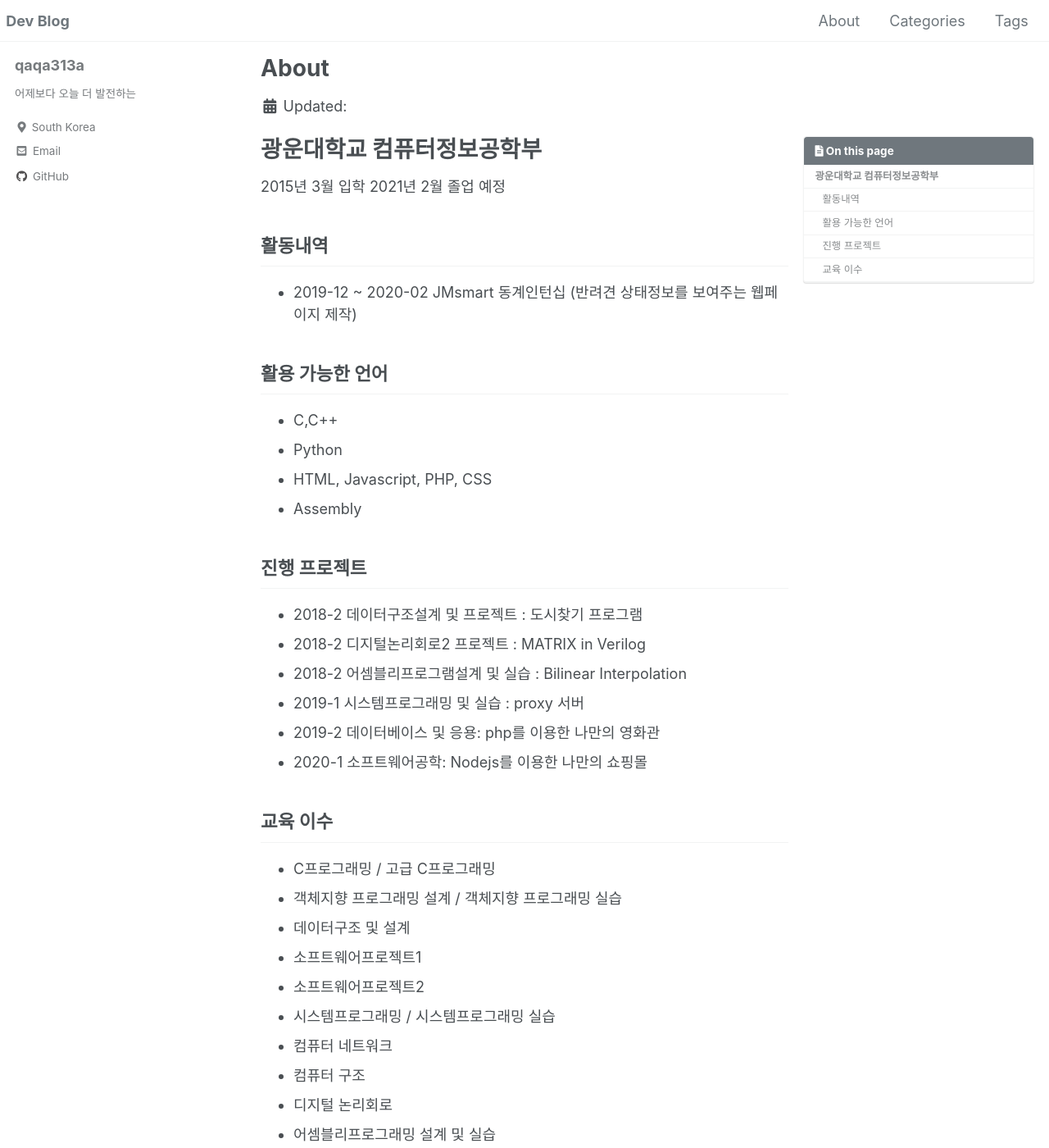
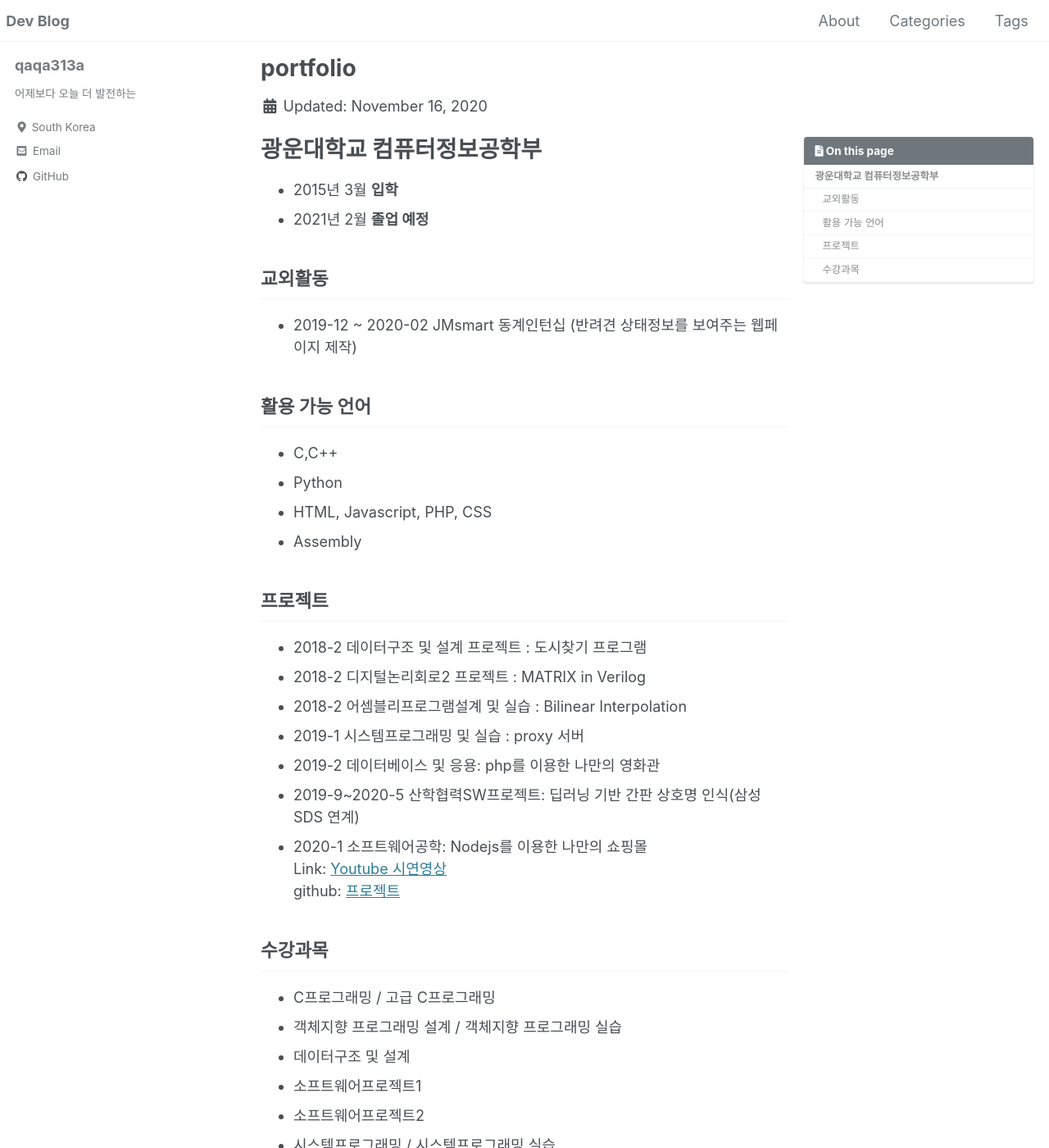
Before and after one commit to ChangWoo95/ChangWoo95.github.io, a Jekyll site: the page built from _pages/about.md, in a window 1280 px wide and 1400 px high. Shown: the whole window at 82% size. Built offline with Jekyll 4.4.1, drawn with Linux system fonts in a browser that asks for light colours; cached includes are drawn as plain includes; some of the changed text lies outside the part shown.

Commit message:
about modify

```diff
--- a/_pages/about.md
+++ b/_pages/about.md
@@ -1,43 +1,36 @@
 ---
 permalink: /about/
-title: "About"
+title: "portfolio"
 excerpt: "About me."
-layouts_gallery:
-  #- url: /assets/images/mm-layout-splash.png
-  #  image_path: /assets/images/mm-layout-splash.png
-  #  alt: "splash layout example"
-  #- url: /assets/images/mm-layout-single-meta.png
-  #  image_path: /assets/images/mm-layout-single-meta.png
-  #  alt: "single layout with comments and related posts"
-  #- url: /assets/images/mm-layout-archive.png
-  #  image_path: /assets/images/mm-layout-archive.png
-  #  alt: "archive layout example"
-last_modified_at: 2020-11-11
+date: 2020-11-16 22:26:00
 toc: true
 ---
 
 # 광운대학교 컴퓨터정보공학부
-2015년 3월 입학
-2021년 2월 졸업 예정
+* 2015년 3월 **입학** <br>
+* 2021년 2월 **졸업 예정**
 
-## 활동내역
+## 교외활동
 - 2019-12 ~ 2020-02 JMsmart 동계인턴십 (반려견 상태정보를 보여주는 웹페이지 제작)
 
-## 활용 가능한 언어
+## 활용 가능 언어
 - C,C++
 - Python
 - HTML, Javascript, PHP, CSS
 - Assembly
 
-## 진행 프로젝트
-- 2018-2 데이터구조설계 및 프로젝트 : 도시찾기 프로그램
+## 프로젝트
+- 2018-2 데이터구조 및 설계 프로젝트 : 도시찾기 프로그램
 - 2018-2 디지털논리회로2 프로젝트 : MATRIX in Verilog
 - 2018-2 어셈블리프로그램설계 및 실습 : Bilinear Interpolation
 - 2019-1 시스템프로그래밍 및 실습 : proxy 서버
 - 2019-2 데이터베이스 및 응용: php를 이용한 나만의 영화관
-- 2020-1 소프트웨어공학: Nodejs를 이용한 나만의 쇼핑몰
+- 2019-9~2020-5 산학협력SW프로젝트: 딥러닝 기반 간판 상호명 인식(삼성 SDS 연계)
+- 2020-1 소프트웨어공학: Nodejs를 이용한 나만의 쇼핑몰<br>
+  Link: [Youtube 시연영상](https://youtu.be/WnD-3XihD1s) <br>
+  github: [프로젝트](https://github.com/qaqa313a/Project3)
 
-## 교육 이수
+## 수강과목
 - C프로그래밍 / 고급 C프로그래밍
 - 객체지향 프로그래밍 설계 / 객체지향 프로그래밍 실습
 - 데이터구조 및 설계
```
